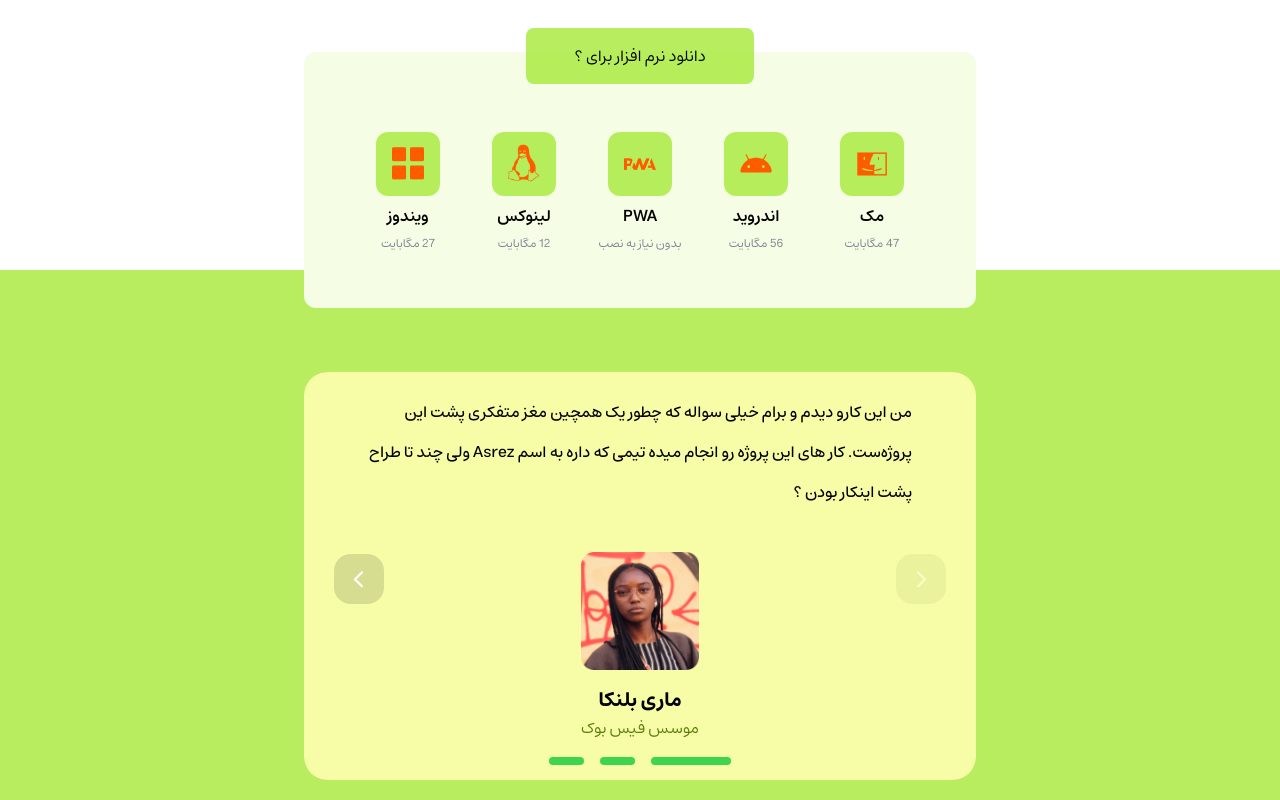
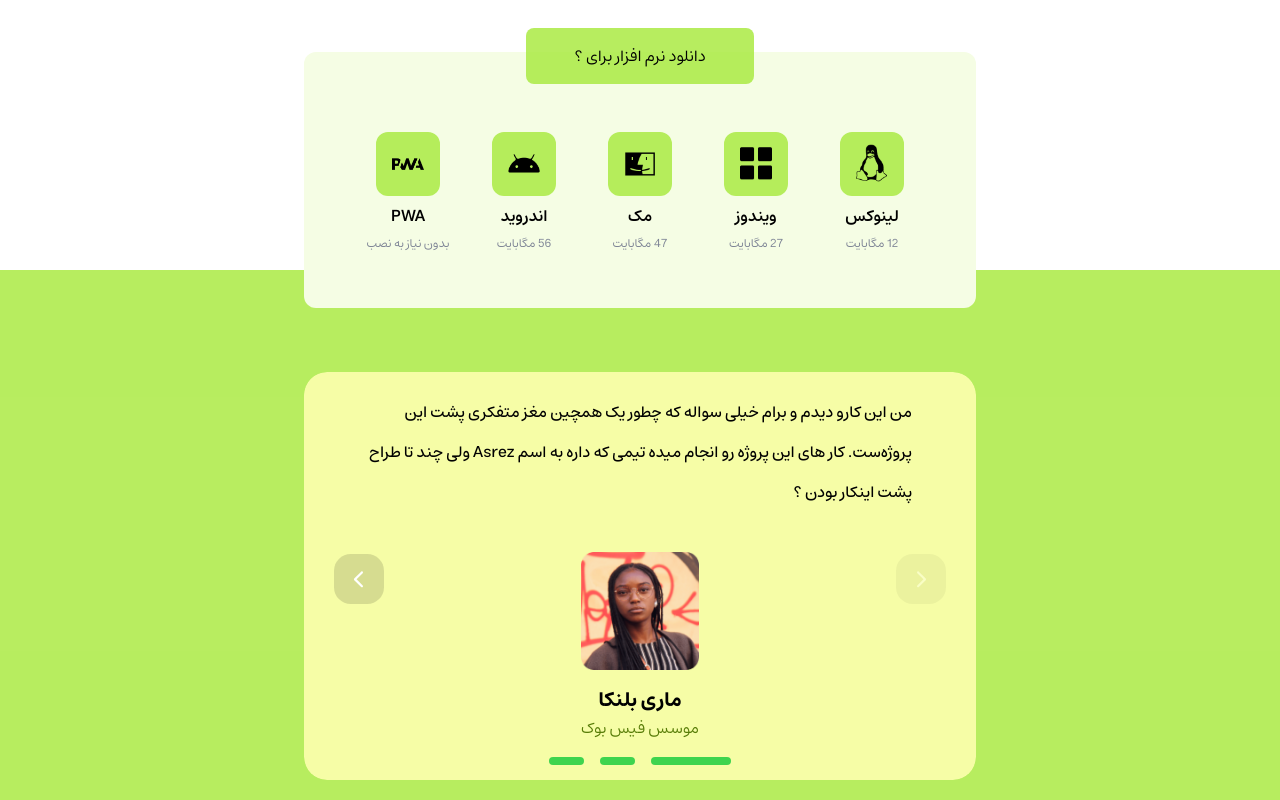
Before and after one commit to SalamLang/Salam-Website, a Next.js app: page / in a window 1280 px wide. Shown: the part 3160-3960 px from the top of the page. Built offline with nearby package versions, Linux system fonts and the light colour scheme.

Commit message:
(feat) add props BoxDownload component for is black color icon?

```diff
--- a/src/app/(home)/page.js
+++ b/src/app/(home)/page.js
@@ -29,7 +29,7 @@ export default function Home() {
       <FirstPersianLanguage />
       <DescriptionOnlineCode />
       <LanguageAdvantage />
-      <HomeDownload />
+      <HomeDownload isBlackIcon={true} />
       {/*<Learn />*/}
       <SliderTemplate />
       {/*<AccordionContainer />*/}
--- a/src/components/molecules/BoxDownload.jsx
+++ b/src/components/molecules/BoxDownload.jsx
@@ -6,8 +6,8 @@ import Android from "../../../public/Android.png";
 import Windows from "../../../public/Windows.png";
 import Pwa from "../../../public/Pwa.png";
 
-function BoxDownload({ variant, className, imgClass }) {
-  let classes = `w-full ${imgClass}`;
+function BoxDownload({ variant, className, imgClass , isBlack }) {
+  let classes = `w-full ${imgClass} ${isBlack && "!brightness-0"}`;
   let src;
   let title;
   let description;
--- a/src/components/templates/HomeDownload.jsx
+++ b/src/components/templates/HomeDownload.jsx
@@ -1,30 +1,58 @@
-import TitleDescription from '../atoms/TitleDescription'
-import BoxDownload from '../molecules/BoxDownload'
+import TitleDescription from "../atoms/TitleDescription";
+import BoxDownload from "../molecules/BoxDownload";
 import SliderBestComment from "@/components/organisms/SliderBestComment";
 
-function HomeDownload() {
+function HomeDownload({ isBlackIcon }) {
   return (
     <div className="w-full relative">
-        <div className={"max-w-[95%] sm:container mx-auto w-full relative py-20 flex items-center justify-center flex-col gap-y-16"}>
+      <div
+        className={
+          "max-w-[95%] sm:container mx-auto w-full relative py-20 flex items-center justify-center flex-col gap-y-16"
+        }
+      >
         <TitleDescription
           title="دانلود زبان سلام"
-                description= "حالا از ویندوز, لینوکس, مک گرفته تا هرچی که به ذهنت میرسه فقط کافیه اقدام کنی !"
+          description="حالا از ویندوز, لینوکس, مک گرفته تا هرچی که به ذهنت میرسه فقط کافیه اقدام کنی !"
         />
         <div className="z-50 w-auto rounded-xl p-14 bg-bg-box2 pt-20 flex items-center justify-center flex-wrap gap-5 relative">
           <div className="py-4 px-12 w-fit h-fit rounded-lg bg-bg-button-green absolute inset-0 mx-auto -top-6">
             <p className="w-fit">دانلود نرم افزار برای ؟</p>
           </div>
-                <BoxDownload variant="Mac" className="bg-bg-button-green" />
-                <BoxDownload variant="Android" className="bg-bg-button-green" />
-                <BoxDownload variant="Pwa" className="bg-bg-button-green" />
-                <BoxDownload variant="Linux" className="bg-bg-button-green" />
-                <BoxDownload variant="Windows" className="bg-bg-button-green" />
+          <BoxDownload
+            variant="Linux"
+            className="bg-bg-button-green"
+            isBlack={isBlackIcon || false}
+          />
+          <BoxDownload
+            variant="Windows"
+            className="bg-bg-button-green"
+            isBlack={isBlackIcon || false}
+          />
+          <BoxDownload
+            variant="Mac"
+            className="bg-bg-button-green"
+            isBlack={isBlackIcon || false}
+          />
+          <BoxDownload
+            variant="Android"
+            className="bg-bg-button-green"
+            isBlack={isBlackIcon || false}
+          />
+          <BoxDownload
+            variant="Pwa"
+            className="bg-bg-button-green"
+            isBlack={isBlackIcon || false}
+          />
         </div>
         <SliderBestComment />
       </div>
-        <div className={"bg-bg-button-green absolute bottom-0 h-[690px] md:h-[590px] w-full"}></div>
+      <div
+        className={
+          "bg-bg-button-green absolute bottom-0 h-[690px] md:h-[590px] w-full"
+        }
+      ></div>
     </div>
-  )
+  );
 }
 
-export default HomeDownload
+export default HomeDownload;
```
Lines whose indentation alone changed are shown as unchanged.
